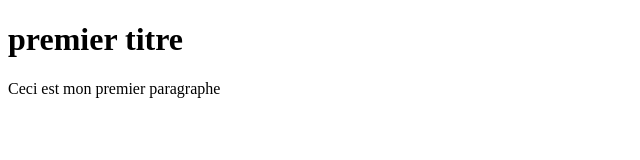
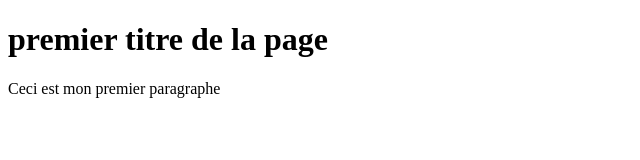
Before and after one commit to matteoagr/firstproject, a plain HTML site: page index.html in a window 1280 px wide. Shown: the whole page, without its empty margins (0-640 px from the left). Drawn offline with Linux system fonts and the light colour scheme.

Commit message:
modification du titre

```diff
--- a/index.html
+++ b/index.html
@@ -7,7 +7,7 @@
     <title>Document</title>
 </head>
 <body>
-    <h1>premier titre</h1>
+    <h1>premier titre de la page</h1>
     <p>Ceci est mon premier paragraphe</p>
 </body>
 </html>
```
